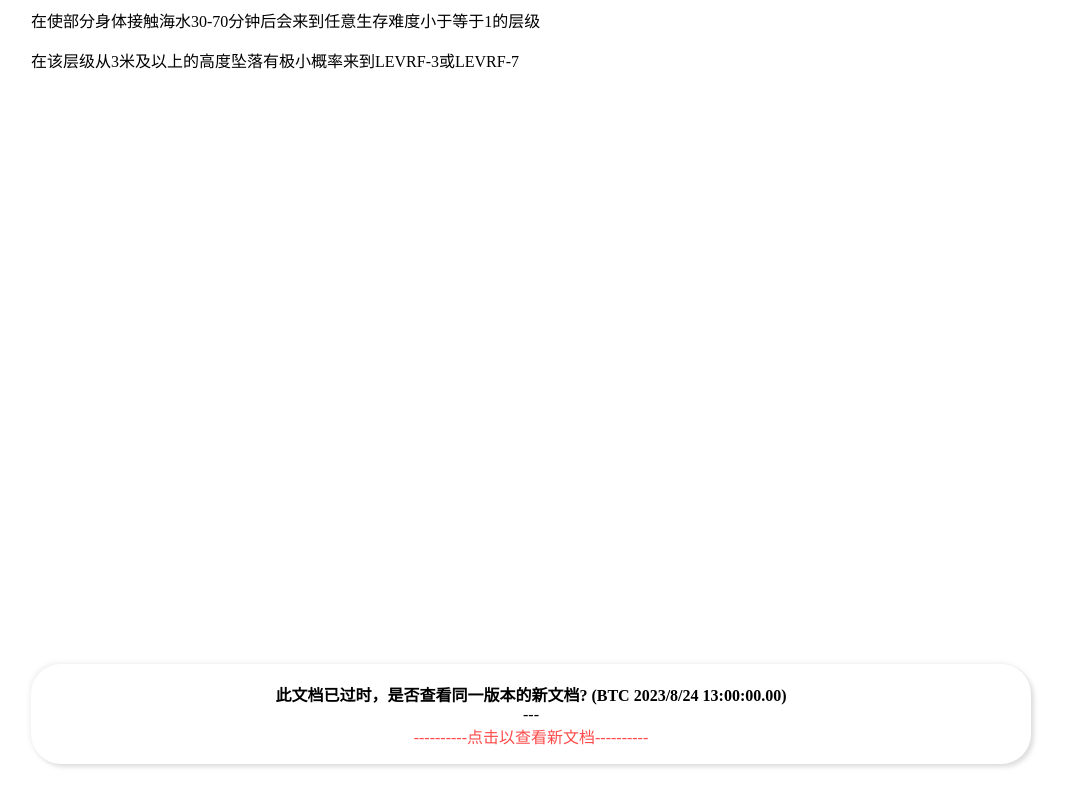
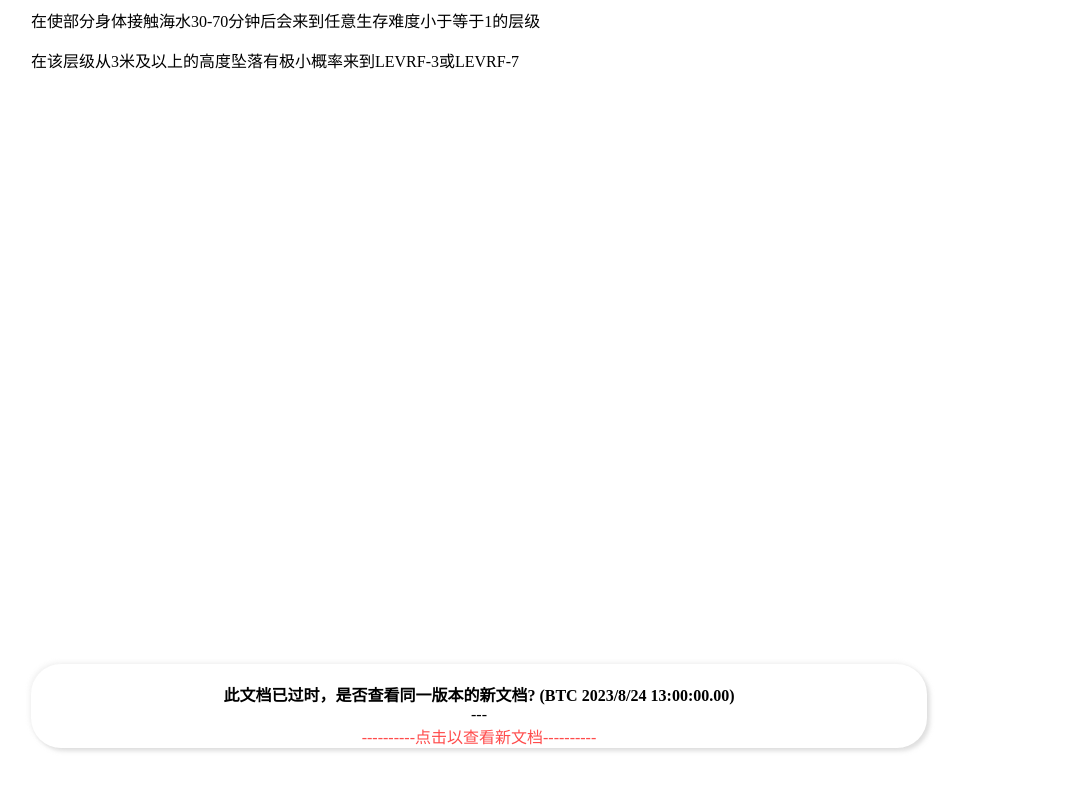
Before and after one commit to small-yupi/RFrooms, a plain HTML site: page Levels/HtmlFiles/level8/level8.html in a window 1280 px wide. Shown: the part 1212-2012 px from the top of the page, without its empty margins (161-1227 px from the left). Drawn offline with Linux system fonts and the light colour scheme.

Commit message:
Update level8.html

```diff
--- a/Levels/HtmlFiles/level8/level8.html
+++ b/Levels/HtmlFiles/level8/level8.html
@@ -13,9 +13,8 @@
             margin: 0 auto;
             /* 设置阴影 */
             box-shadow: 3px 3px 4px rgba(200, 200, 200, 0.593), -2px -2px 4px rgba(226, 226, 226, 0.412);
-            /* 设置宽高 */
-            width: 1000px;
-            height: 100px;
+            /* 设置宽 */
+            width: 100%;
             /* 设置圆角 */
             border-radius: 30px;
         }
```
